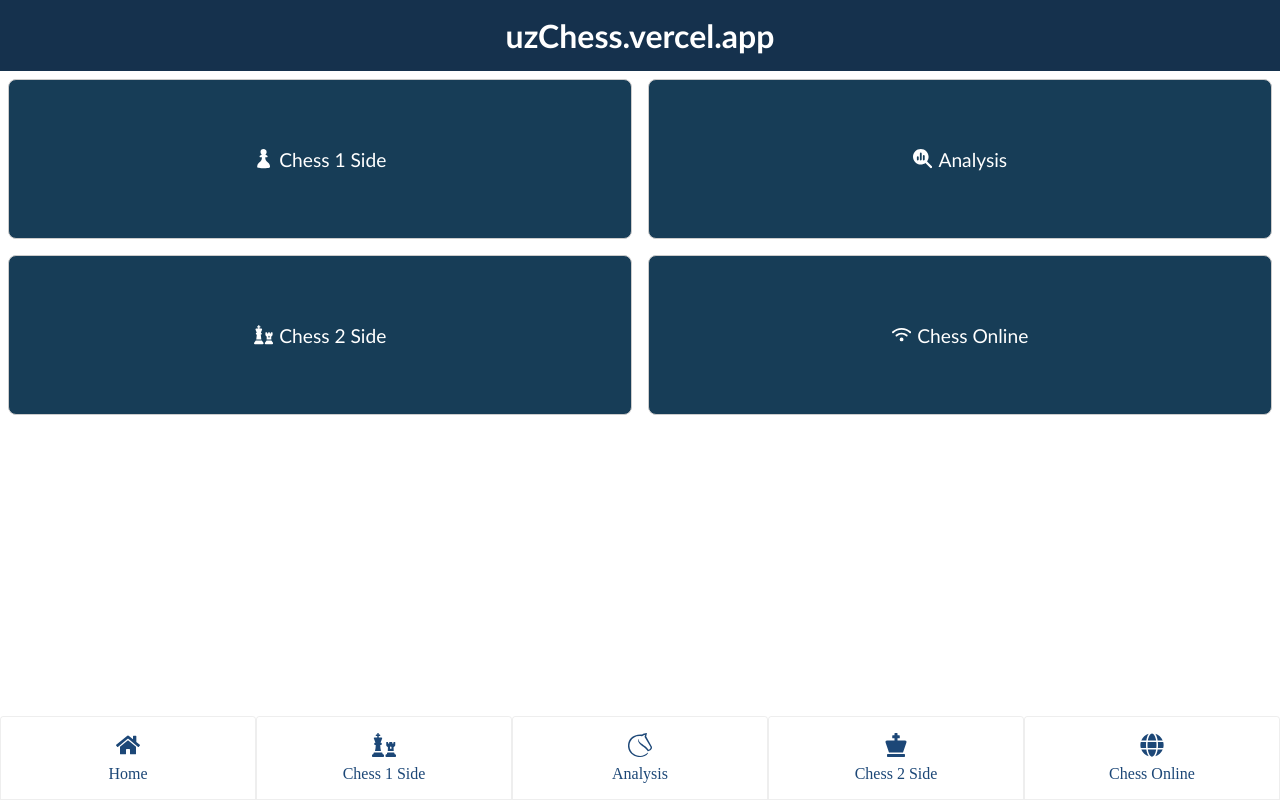
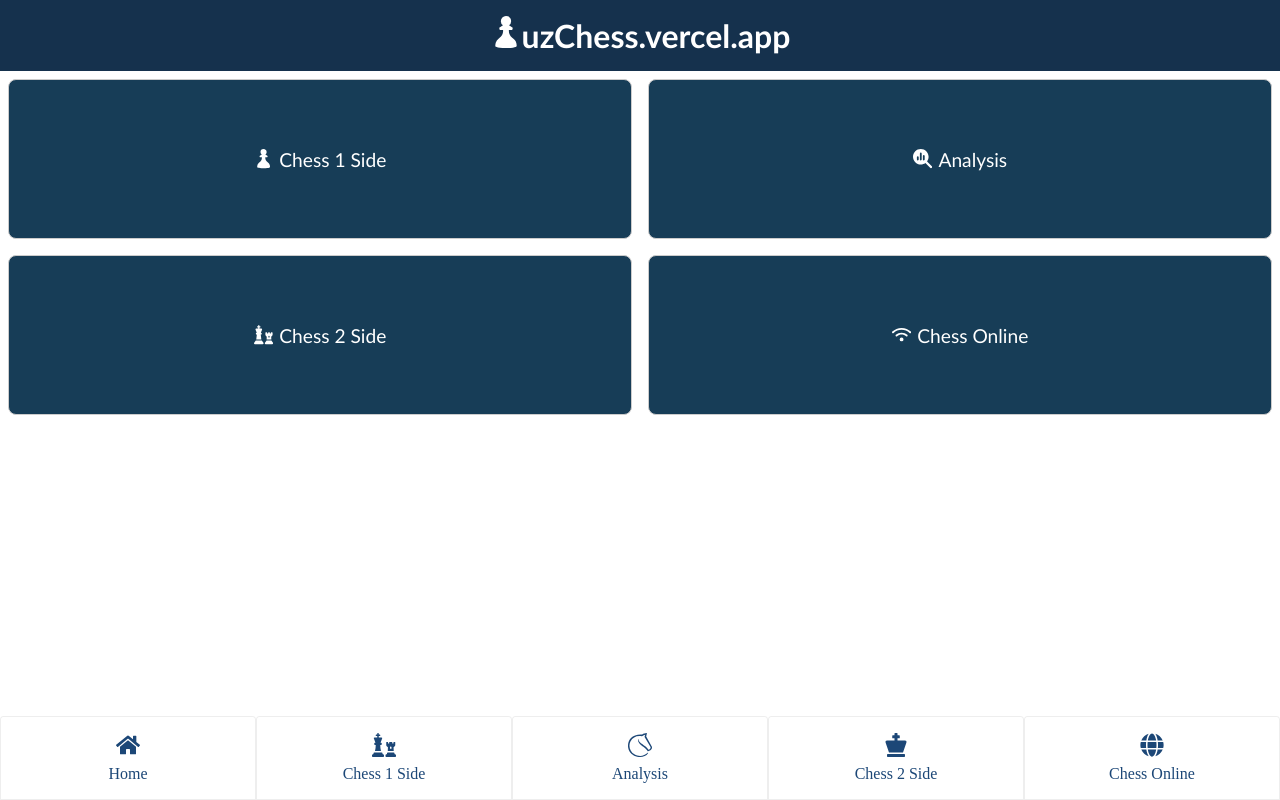
Before and after one commit to jasurlive/chess, a React (Vite) app: page / in a window 1280 px wide. Built offline with nearby package versions, Linux system fonts and the light colour scheme.

Commit message:
icon on the header

```diff
--- a/src/css/home.css
+++ b/src/css/home.css
@@ -12,6 +12,8 @@
     padding: 1rem;
     text-align: center;
     font-size: 2rem;
+    gap: 1rem;
+    vertical-align: baseline;
 }
 
 .header-home a {
--- a/src/pages/Home.tsx
+++ b/src/pages/Home.tsx
@@ -7,7 +7,7 @@ export default function Home() {
   return (
     <div className="home-page">
       <header className="header-home">
-        <Link to="/">uzChess.vercel.app</Link>
+      <SiChessdotcom /><Link to="/">uzChess.vercel.app</Link>
       </header>
       <ul className="links-container-home">
         <li className="links-grid-home">
```
